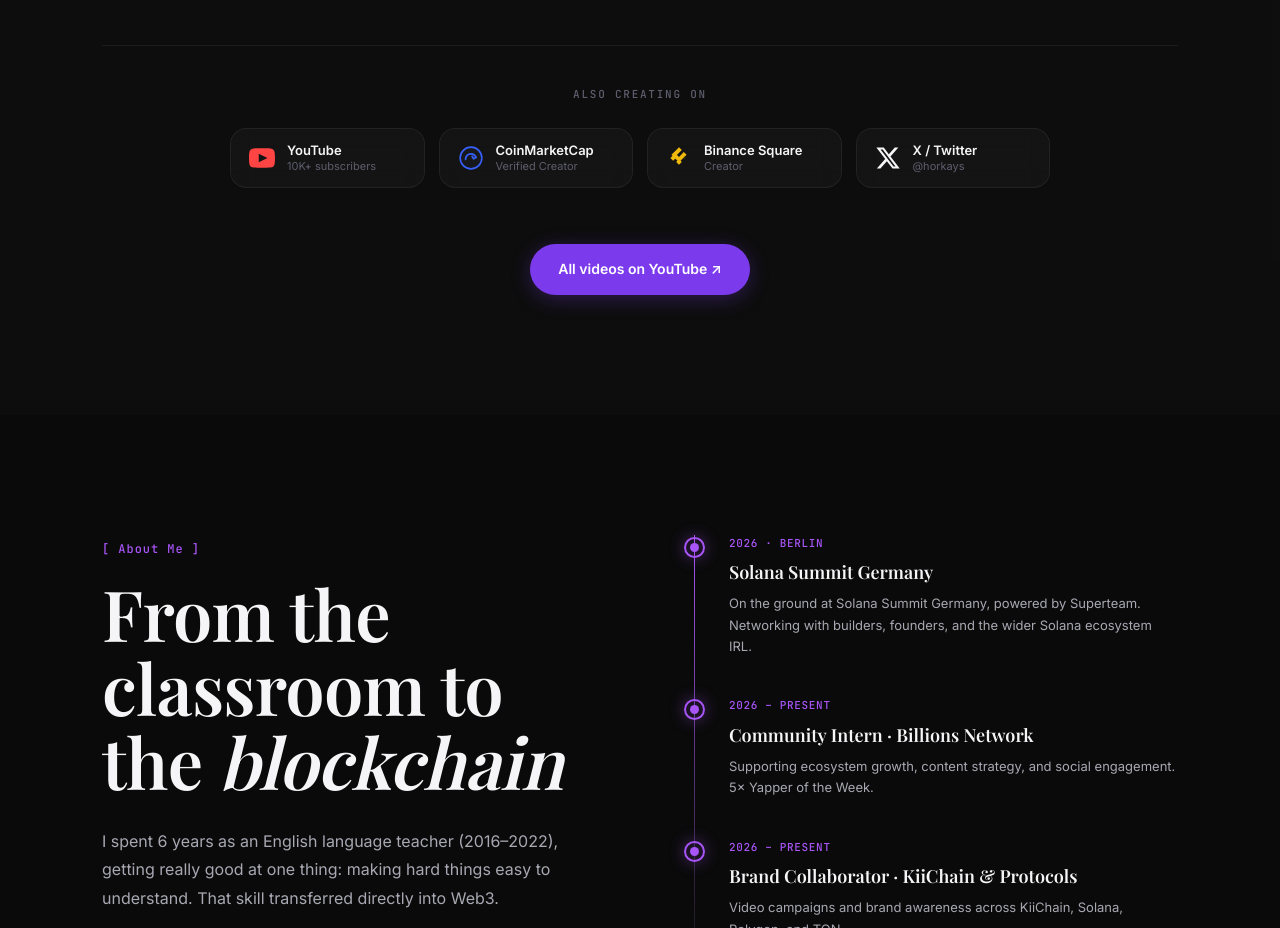
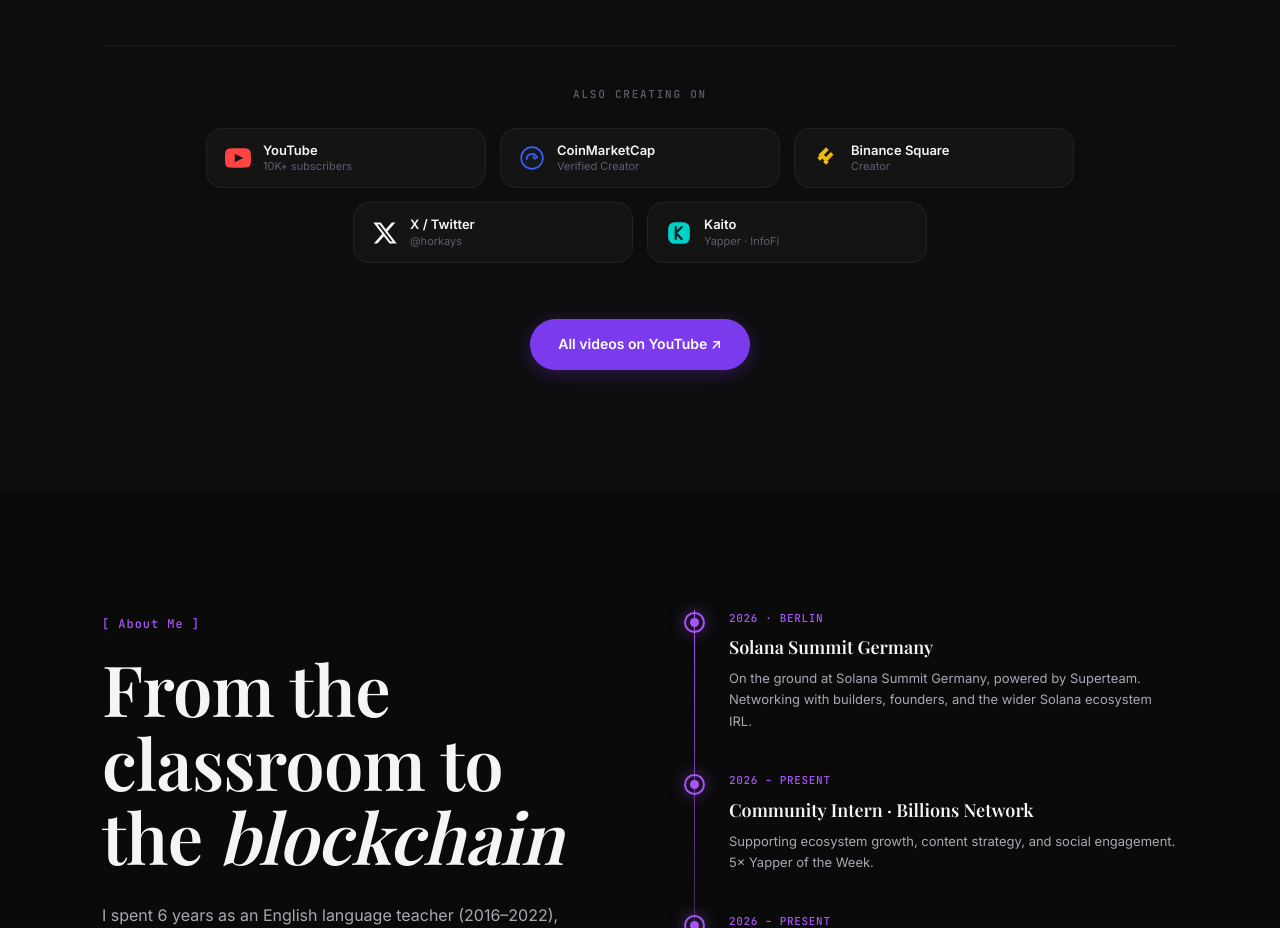
Before and after one commit to Horkays-Degen/enoch-okedere-portfolio, a plain HTML site: page index.html in a window 1280 px wide. Shown: the part 4311-5239 px from the top of the page. Drawn offline with nearby package versions, Linux system fonts and the light colour scheme; a web font is replaced by a local one.

Commit message:
Add Kaito Yapper card to "Also creating on" platform strip
- New Kaito chip linking to the user's Kaito social card
  (s.kaito.ai/Zzj3ks6 → kaito.ai/share/social-card/...)
- Teal Kaito monogram badge, labeled "Yapper · InfoFi"
- Switched .platforms-grid from fixed 4-col grid to centered
  flex-wrap so 5 chips lay out cleanly (3 + 2, centered)

Co-Authored-By: Claude Sonnet 4.6 <noreply@anthropic.com>

```diff
--- a/index.html
+++ b/index.html
@@ -416,6 +416,10 @@
           <a href="https://x.com/horkays" target="_blank" rel="noopener" class="platform-chip">
             <svg viewBox="0 0 24 24" fill="currentColor" class="pc-icon"><path d="M18.244 2.25h3.308l-7.227 8.26 8.502 11.24H16.17l-5.214-6.817L4.99 21.75H1.68l7.73-8.835L1.254 2.25H8.08l4.713 6.231zm-1.161 17.52h1.833L7.084 4.126H5.117z"/></svg>
             <span class="pc-text"><b>X / Twitter</b><em>@horkays</em></span>
+          </a>
+          <a href="https://s.kaito.ai/Zzj3ks6" target="_blank" rel="noopener" class="platform-chip">
+            <svg viewBox="0 0 24 24" fill="none" class="pc-icon"><rect x="2" y="2" width="20" height="20" rx="6" fill="#00D2C8"/><path d="M9 6.5v11M9 12l5.5-5.5M9 12l5.5 5.5" stroke="#06201E" stroke-width="2" stroke-linecap="round" stroke-linejoin="round"/></svg>
+            <span class="pc-text"><b>Kaito</b><em>Yapper · InfoFi</em></span>
           </a>
         </div>
       </div>
--- a/styles.css
+++ b/styles.css
@@ -966,11 +966,12 @@ a { color: inherit; text-decoration: none; }
   color: var(--text-d);
 }
 .platforms-grid {
-  display: grid;
-  grid-template-columns: repeat(4, 1fr);
+  display: flex;
+  flex-wrap: wrap;
+  justify-content: center;
   gap: 14px;
   width: 100%;
-  max-width: 820px;
+  max-width: 880px;
 }
 .platform-chip {
   display: flex;
@@ -982,6 +983,8 @@ a { color: inherit; text-decoration: none; }
   border: 1px solid var(--border);
   border-radius: var(--radius);
   transition: all var(--t);
+  flex: 1 1 240px;
+  max-width: 280px;
 }
 .platform-chip:hover {
   border-color: var(--border-h);
```
